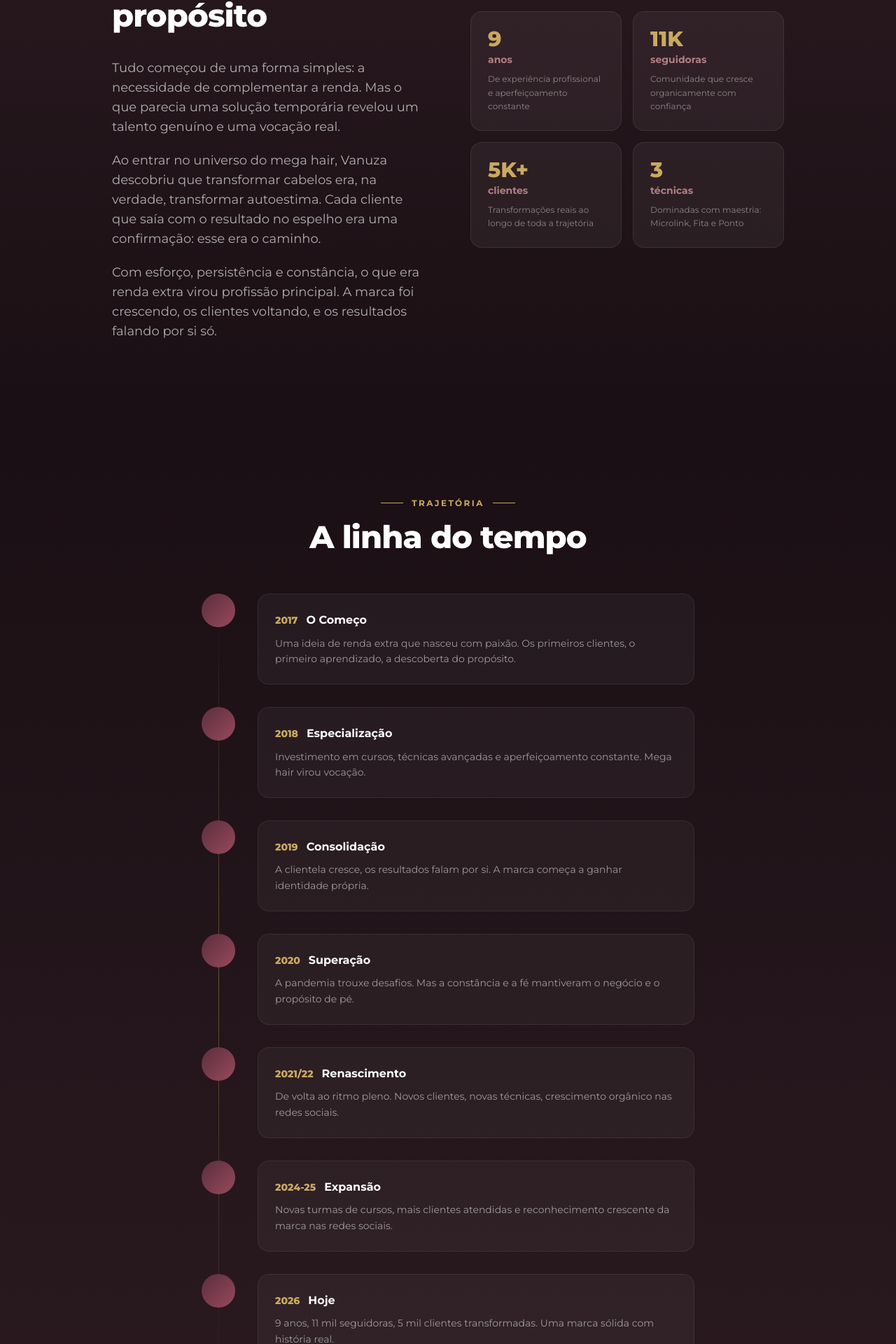
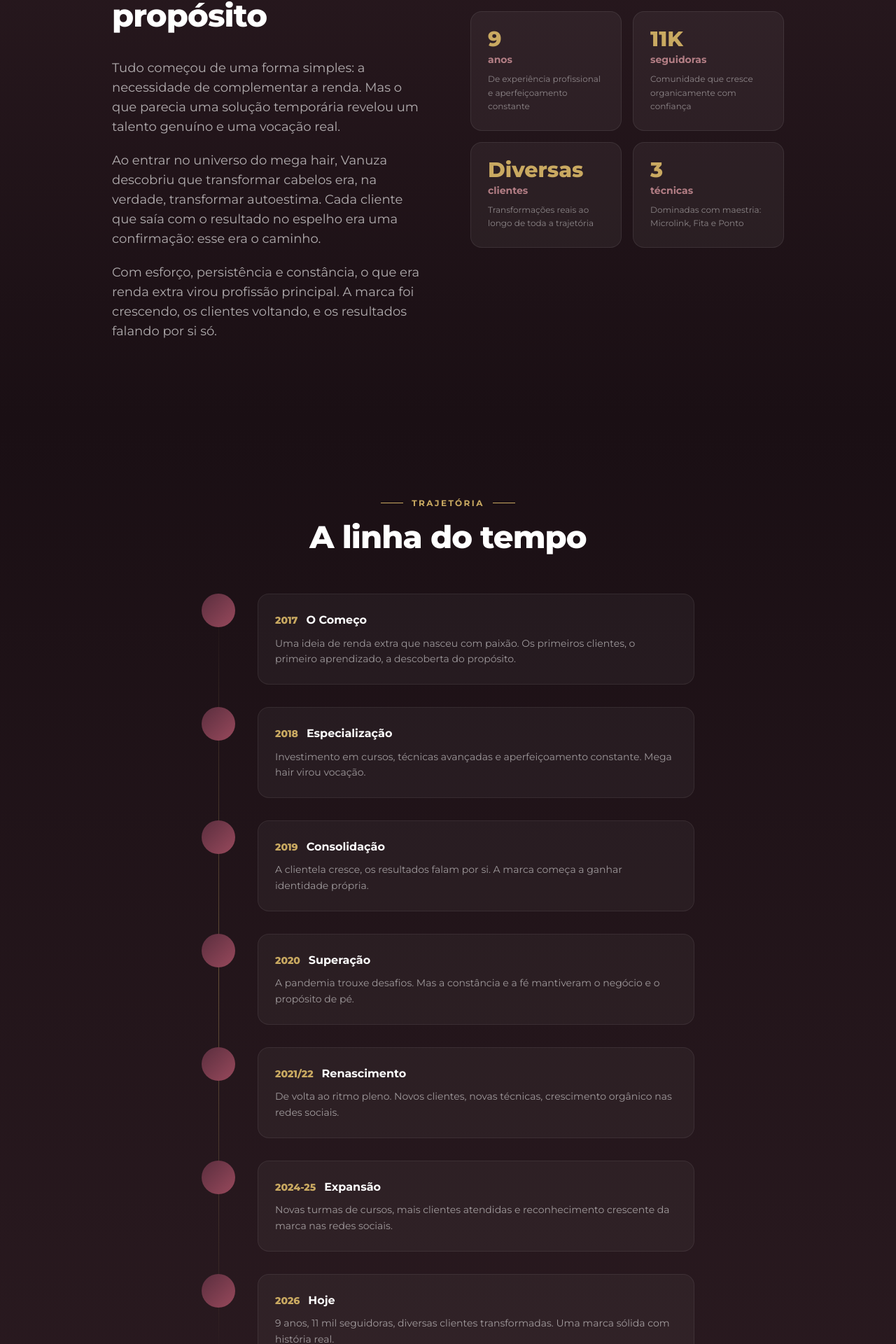
Before and after one commit to wagnersilvausa/VanuzaSoaresExtensoes, a Next.js app: page /nossa-historia in a window 1280 px wide. Shown: the part 709-2629 px from the top of the page at 70% size. Built offline with nearby package versions, Linux system fonts and the light colour scheme.

Commit message:
atualizações do site

```diff
--- a/app/nossa-historia/page.tsx
+++ b/app/nossa-historia/page.tsx
@@ -13,7 +13,7 @@ const timeline = [
   { year: '2020', title: 'Superação', desc: 'A pandemia trouxe desafios. Mas a constância e a fé mantiveram o negócio e o propósito de pé.' },
   { year: '2021/22', title: 'Renascimento', desc: 'De volta ao ritmo pleno. Novos clientes, novas técnicas, crescimento orgânico nas redes sociais.' },
   { year: '2024-25', title: 'Expansão', desc: 'Novas turmas de cursos, mais clientes atendidas e reconhecimento crescente da marca nas redes sociais.' },
-  { year: '2026', title: 'Hoje', desc: '9 anos, 11 mil seguidoras, 5 mil clientes transformadas. Uma marca sólida com história real.' },
+  { year: '2026', title: 'Hoje', desc: '9 anos, 11 mil seguidoras, diversas clientes transformadas. Uma marca sólida com história real.' },
 ];
 
 export default function NossaHistoria() {
@@ -87,7 +87,7 @@ export default function NossaHistoria() {
               {[
                 { v: '9', u: 'anos', desc: 'De experiência profissional e aperfeiçoamento constante' },
                 { v: '11K', u: 'seguidoras', desc: 'Comunidade que cresce organicamente com confiança' },
-                { v: '5K+', u: 'clientes', desc: 'Transformações reais ao longo de toda a trajetória' },
+                { v: 'Diversas', u: 'clientes', desc: 'Transformações reais ao longo de toda a trajetória' },
                 { v: '3', u: 'técnicas', desc: 'Dominadas com maestria: Microlink, Fita e Ponto' },
               ].map((s, i) => (
                 <div
```
